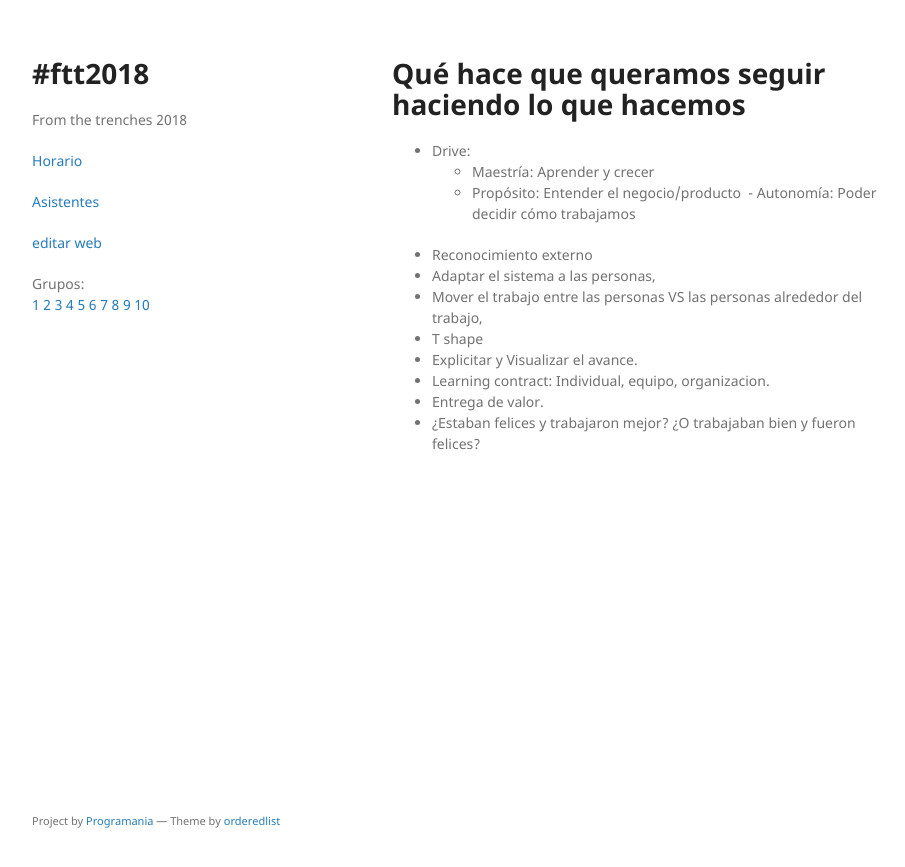
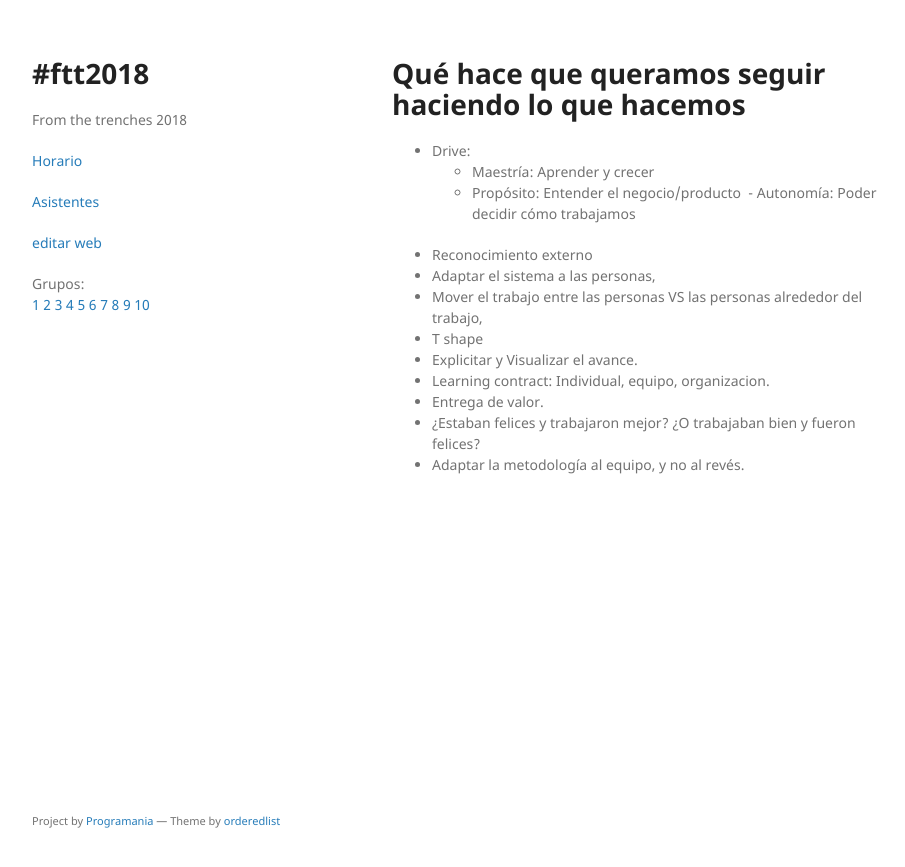
Before and after one commit to xala3pa/ftt2018, a Jekyll site: the page built from experiencias/34.md, in a window 1280 px wide. Shown: the top 867 px of the page, without its empty margins (178-1083 px from the left). Built offline with Jekyll 4.4.1, drawn with Linux system fonts in a browser that asks for light colours; our own code applies the rules of GitHub Pages for plain Markdown files.

Commit message:
Update 34.md

```diff
--- a/experiencias/34.md
+++ b/experiencias/34.md
@@ -12,3 +12,4 @@
 - Learning contract: Individual, equipo, organizacion.
 - Entrega de valor.
 - ¿Estaban felices y trabajaron mejor? ¿O trabajaban bien y fueron felices?
+- Adaptar la metodología al equipo, y no al revés.
```
